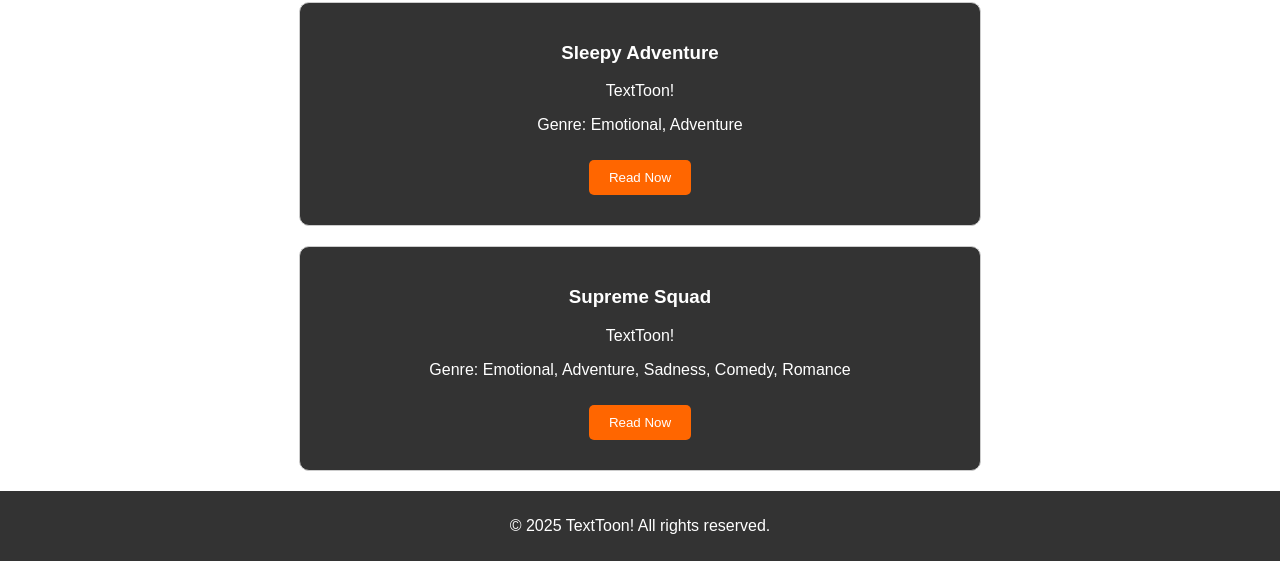
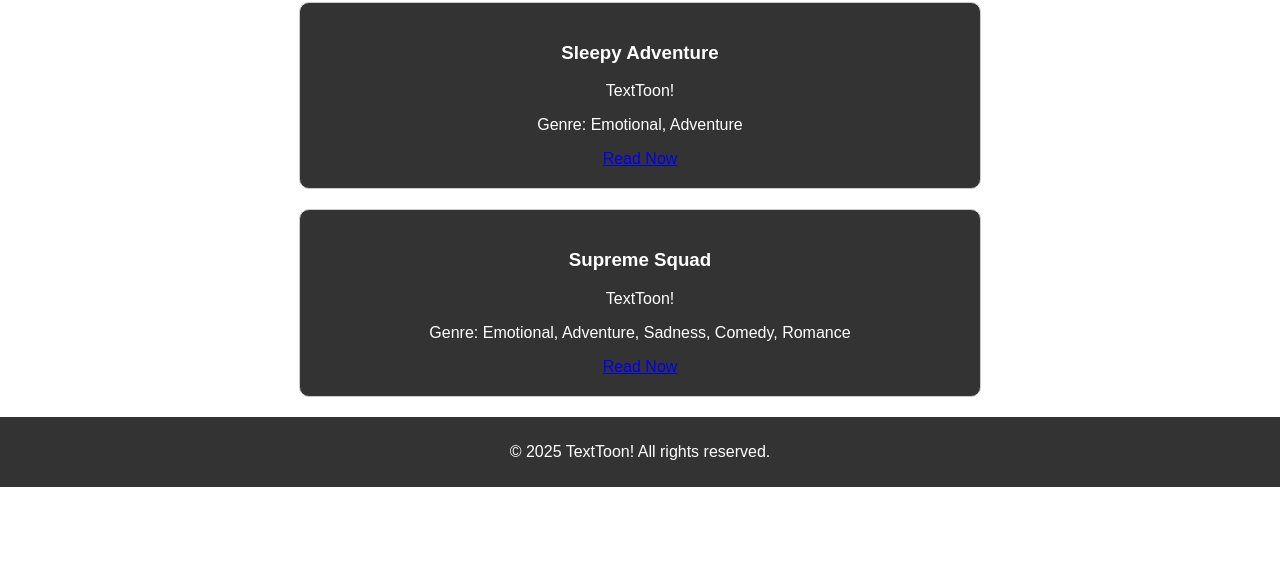
Before and after one commit to TextToon/TextToon-Site, a plain HTML site: page library.html in a window 1280 px wide. Shown: the part 267-828 px from the top of the page. After the commit the page ends 800 px from the top, so only its background shows below. Drawn offline with Linux system fonts and the light colour scheme.

Commit message:
Update library.html

```diff
--- a/library.html
+++ b/library.html
@@ -25,13 +25,13 @@
             <h3>Sleepy Adventure</h3>
             <p>TextToon!</p>
             <p>Genre: Emotional, Adventure </p>
-            <button onclick="window.location.href'Stories/Sleepy_Adventure.html';">Read Now</button>
+            <a href="Stories/Sleepy_Adventure.html">Read Now</a>
         </div>
         <div class="book">
             <h3>Supreme Squad</h3>
             <p>TextToon!</p>
             <p>Genre: Emotional, Adventure, Sadness, Comedy, Romance </p>
-            <button onclick="window.location.href='Supreme_Squad_All_Episodes.html';">Read Now</button>
+            <a href="Supreme_Squad_All_Episodes">Read Now</a>
         </div>
     </main>
 
```
